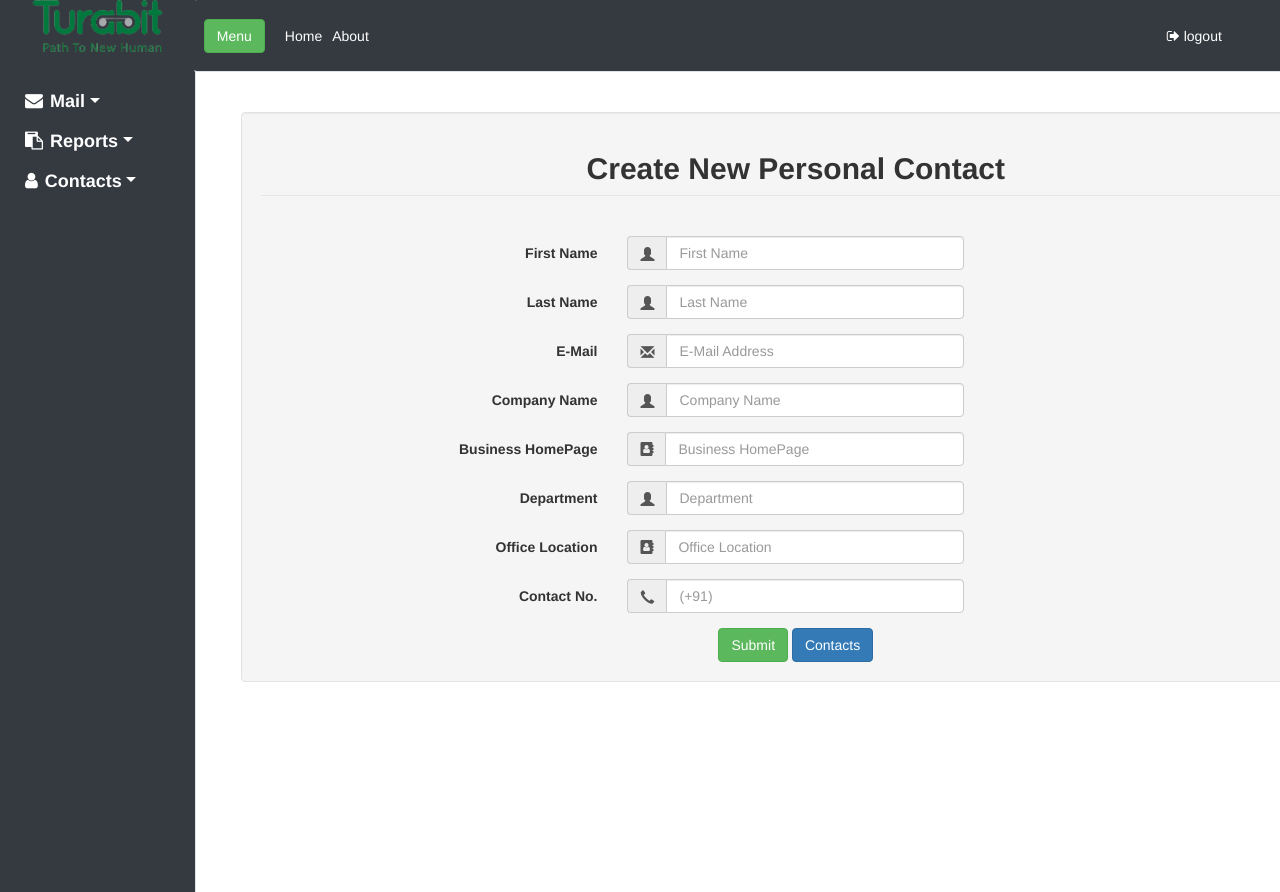
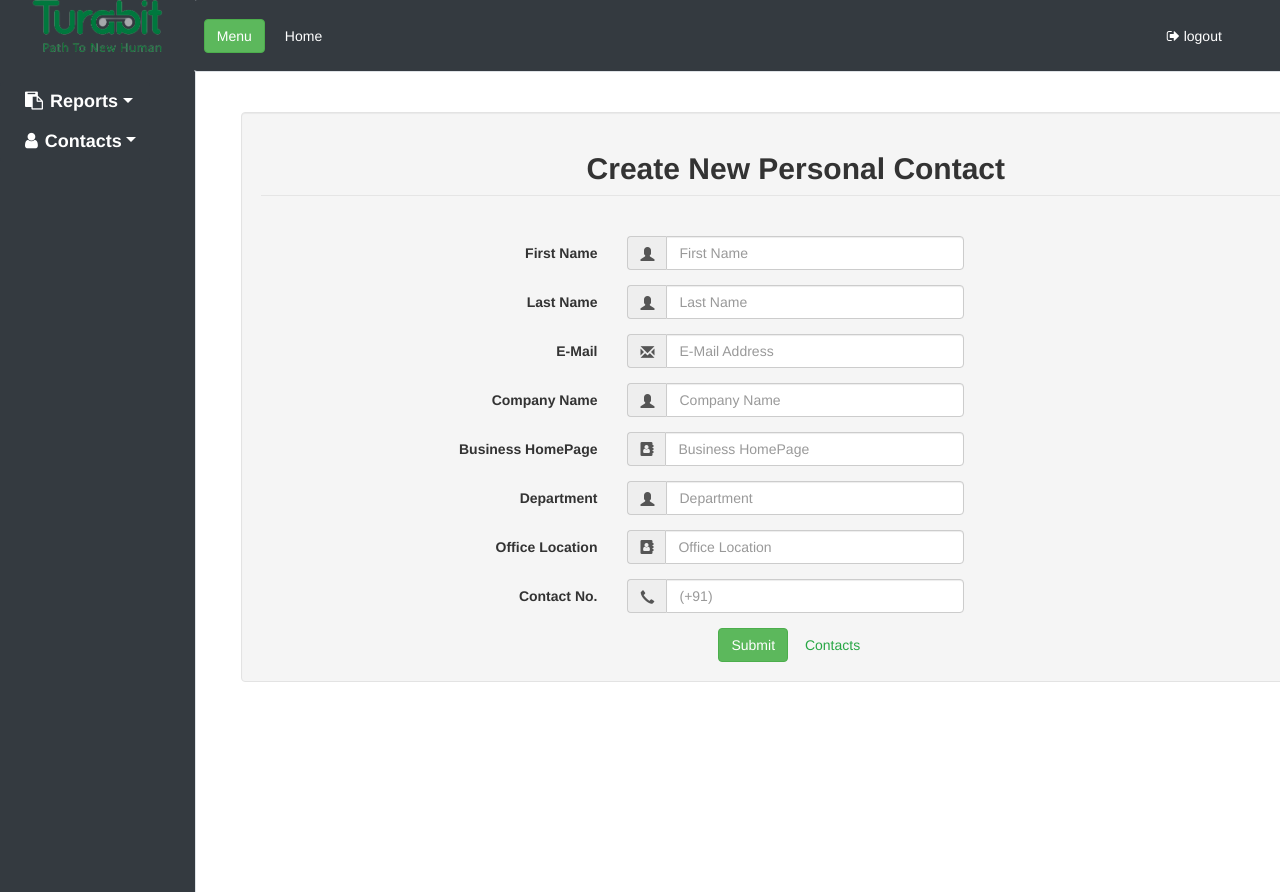
Before and after one commit to savanismit/Integrating-Graph-APIs, a Flask app: page /createContact in a window 1280 px wide. Run offline with Flask 2, Linux system fonts and the light colour scheme; some libraries are stand-ins or nearby versions.

Commit message:
Removed extra functions

```diff
--- a/app/templates/contacts/createcontact.html
+++ b/app/templates/contacts/createcontact.html
@@ -114,7 +114,7 @@ Create Contact
                     <p class="error" style="color:red;">{{errors}}</p>
                     {% endif %}
                     <button type="submit" class="btn btn-success">Submit</button>
-                    <button  class="btn btn-primary">Contacts</button>
+                    <button  class="btn btn-outline-success">Contacts</button>
                 </center>
 
             </fieldset>
--- a/app/templates/dashboard_layout.html
+++ b/app/templates/dashboard_layout.html
@@ -27,30 +27,10 @@
             <li class="dropdown list-group-item  bg-dark">
                 <a class="h4 ml-3 dropdown-toggle font-weight-bold" style="color:white;" data-toggle="dropdown"
                    href="#">
-                    <i class="fa fa-envelope" style="margin-right:2px;"></i> Mail</a>
-                <ul class="dropdown-menu w-100 bg-dark">
-                    <li><a href="#" class="list-group-item  bg-dark"
-                           style="color:white;">Send Mail</a></li>
-                    <li><a href="#" class="list-group-item  bg-dark"
-                           style="color:white;">Display Mails</a>
-                    </li>
-                    <li><a href="#" class="list-group-item  bg-dark"
-                           style="color:white;">Set auto response</a></li>
-                </ul>
-            </li>
-
-            <li class="dropdown list-group-item  bg-dark">
-                <a class="h4 ml-3 dropdown-toggle font-weight-bold" style="color:white;" data-toggle="dropdown"
-                   href="#">
                     <i class="fa fa-clipboard" style="margin-right:2px;"></i> Reports</a>
                 <ul class="dropdown-menu w-100 bg-dark">
                     <li><a href="/outlook" class="list-group-item  bg-dark"
                            style="color:white;">Outlook</a></li>
-                    <li><a href="/onedrive" class="list-group-item  bg-dark"
-                           style="color:white;">OneDrive</a>
-                    </li>
-                    <li><a href="/msteams" class="list-group-item  bg-dark"
-                           style="color:white;">Microsoft Teams</a></li>
                 </ul>
             </li>
 
@@ -88,9 +68,6 @@
                         <a class="nav-link" href="" style="color:white;">Home <span
                                 class="sr-only">(current)</span></a>
                     </li>
-                    <li class="nav-item">
-                        <a class="nav-link" href="" style="color:white;">About</a>
-                    </li>
                 </ul>
                 <ul class="navbar-nav ml-auto mt-2 mt-lg-0 navbar-right">
                     <li class="nav-item ">
```
